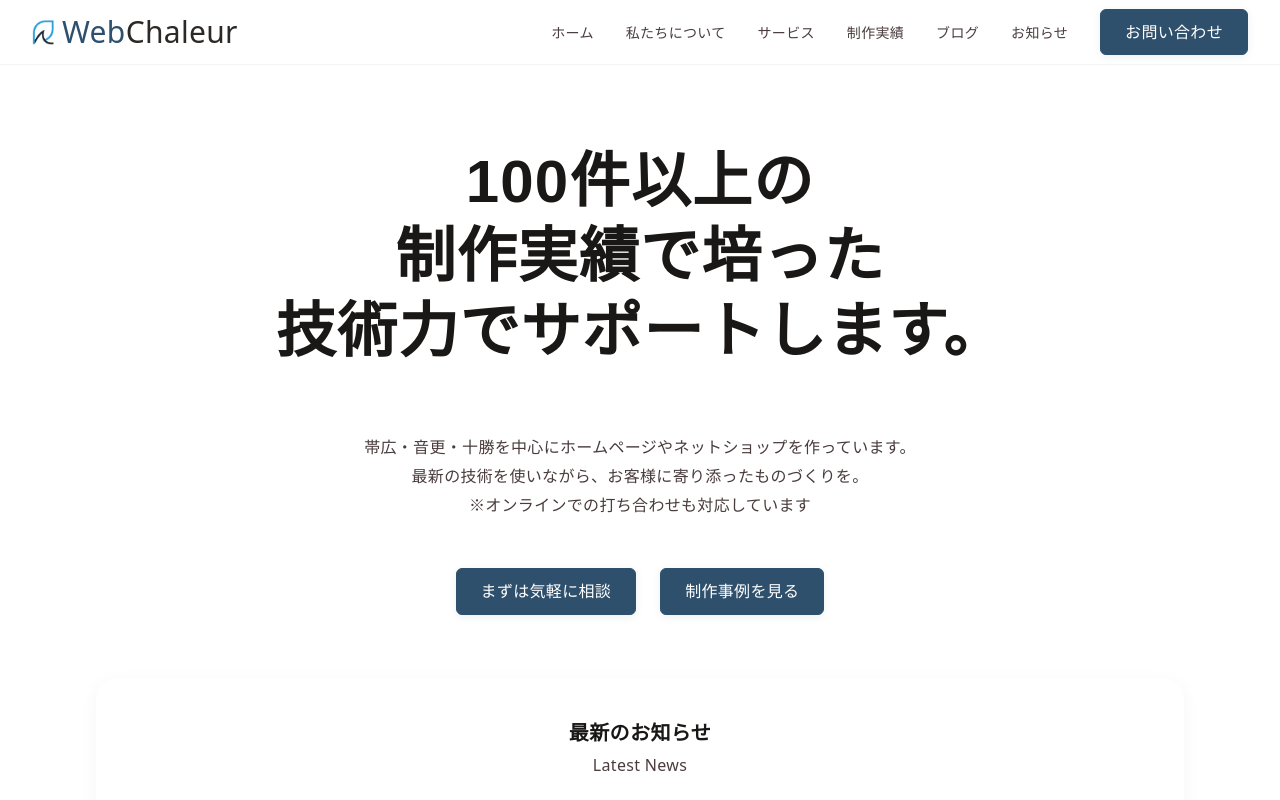
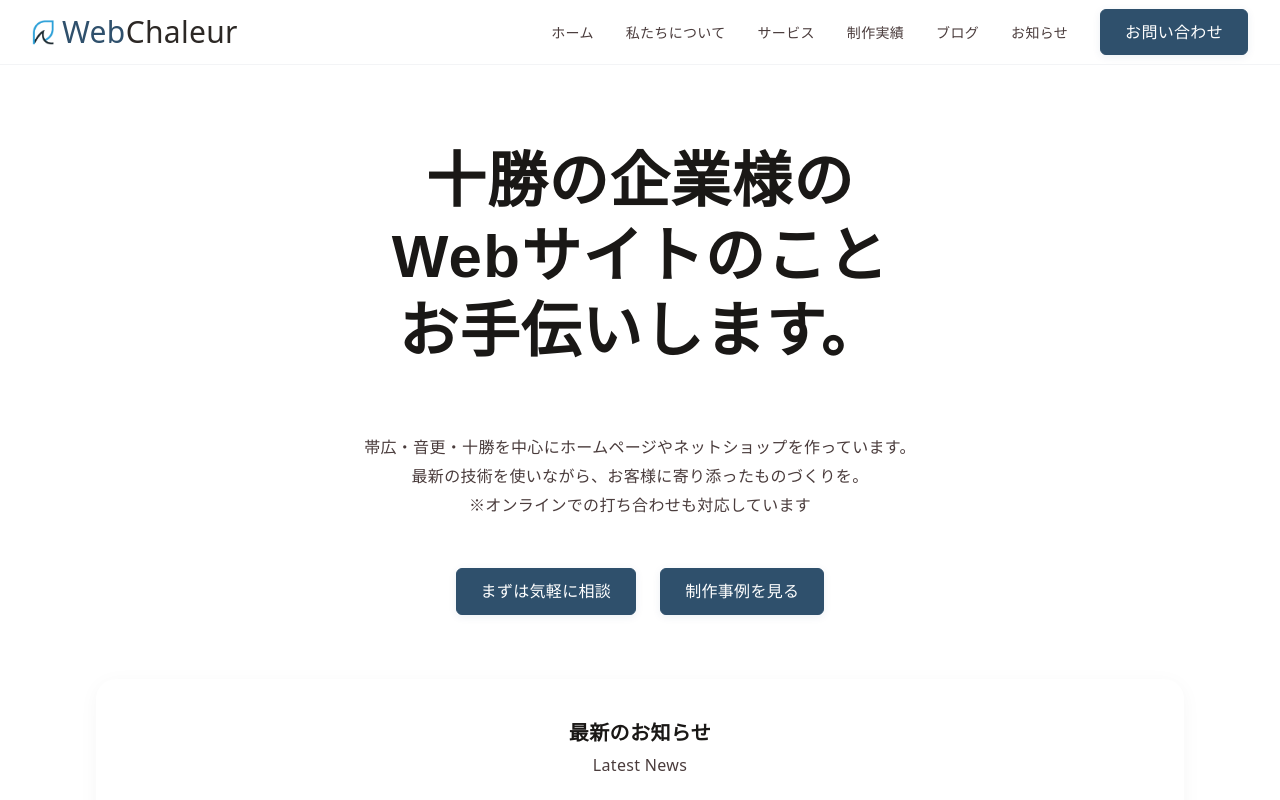
Before and after one commit to ryoma-abe/webchaleur.com, a Next.js app: page / in a window 1280 px wide. Shown: the top 800 px of the page. Built offline with nearby package versions, Linux system fonts and the light colour scheme.

Commit message:
HeroSectionコンポーネントのメッセージ表示を静的に変更し、インターバルによる切り替えロジックを削除しました。これにより、ハイドレーションエラーを回避し、コードの簡素化が図られました。

```diff
--- a/src/components/sections/hero/HeroSection.tsx
+++ b/src/components/sections/hero/HeroSection.tsx
@@ -1,6 +1,3 @@
-"use client";
-
-import { useState, useEffect } from "react";
 import Link from "next/link";
 
 export type NewsItemForHero = {
@@ -17,39 +14,15 @@ interface HeroSectionProps {
 }
 
 export default function HeroSection({ latestNews }: HeroSectionProps) {
-  const messages = [
-    "十勝の企業様の\nWebサイトのこと\nお手伝いします。",
-    "100件以上の\n制作実績で培った\n技術力でサポートします。",
-    "Next.js・Astroなど\n最新技術も\nしっかり対応。",
-    "制作後の運用も\nずっと一緒に\nフォローします。",
-  ];
-
-  const [currentIndex, setCurrentIndex] = useState(0);
-  const [isVisible, setIsVisible] = useState(true);
-
-  useEffect(() => {
-    const interval = setInterval(() => {
-      setIsVisible(false);
-
-      setTimeout(() => {
-        setCurrentIndex((prev) => (prev + 1) % messages.length);
-        setIsVisible(true);
-      }, 300);
-    }, 5000);
-
-    return () => clearInterval(interval);
-  }, [messages.length]);
+  // 静的なメッセージ表示（ハイドレーションエラー回避）
+  const message = "十勝の企業様の\nWebサイトのこと\nお手伝いします。";
 
   return (
     <section className="relative flex flex-col justify-center items-center overflow-hidden bg-white py-20">
       <div className="relative z-10 w-full max-w-6xl mx-auto px-6 md:px-8">
         <div className="text-center">
-          <h1
-            className={`text-3xl sm:text-5xl lg:text-6xl leading-tight mb-8 lg:mb-10 min-h-[150px] md:min-h-[200px] lg:min-h-[250px] whitespace-pre-line transition-opacity duration-300 ${
-              isVisible ? 'opacity-100' : 'opacity-0'
-            }`}
-          >
-            {messages[currentIndex]}
+          <h1 className="text-3xl sm:text-5xl lg:text-6xl leading-tight mb-8 lg:mb-10 min-h-[150px] md:min-h-[200px] lg:min-h-[250px] whitespace-pre-line">
+            {message}
           </h1>
 
           <p className="max-w-3xl mx-auto mb-10 lg:mb-12">
```
